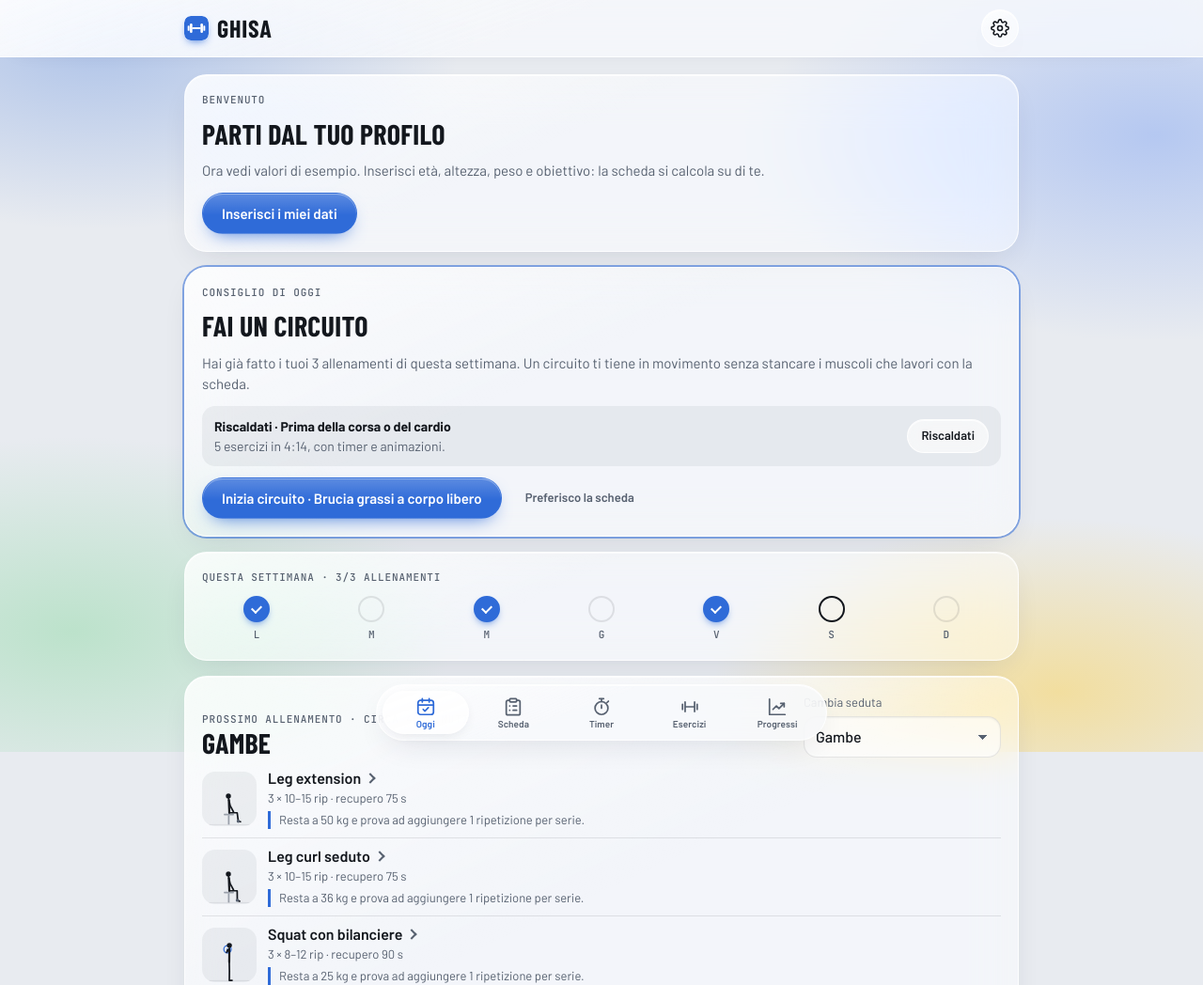
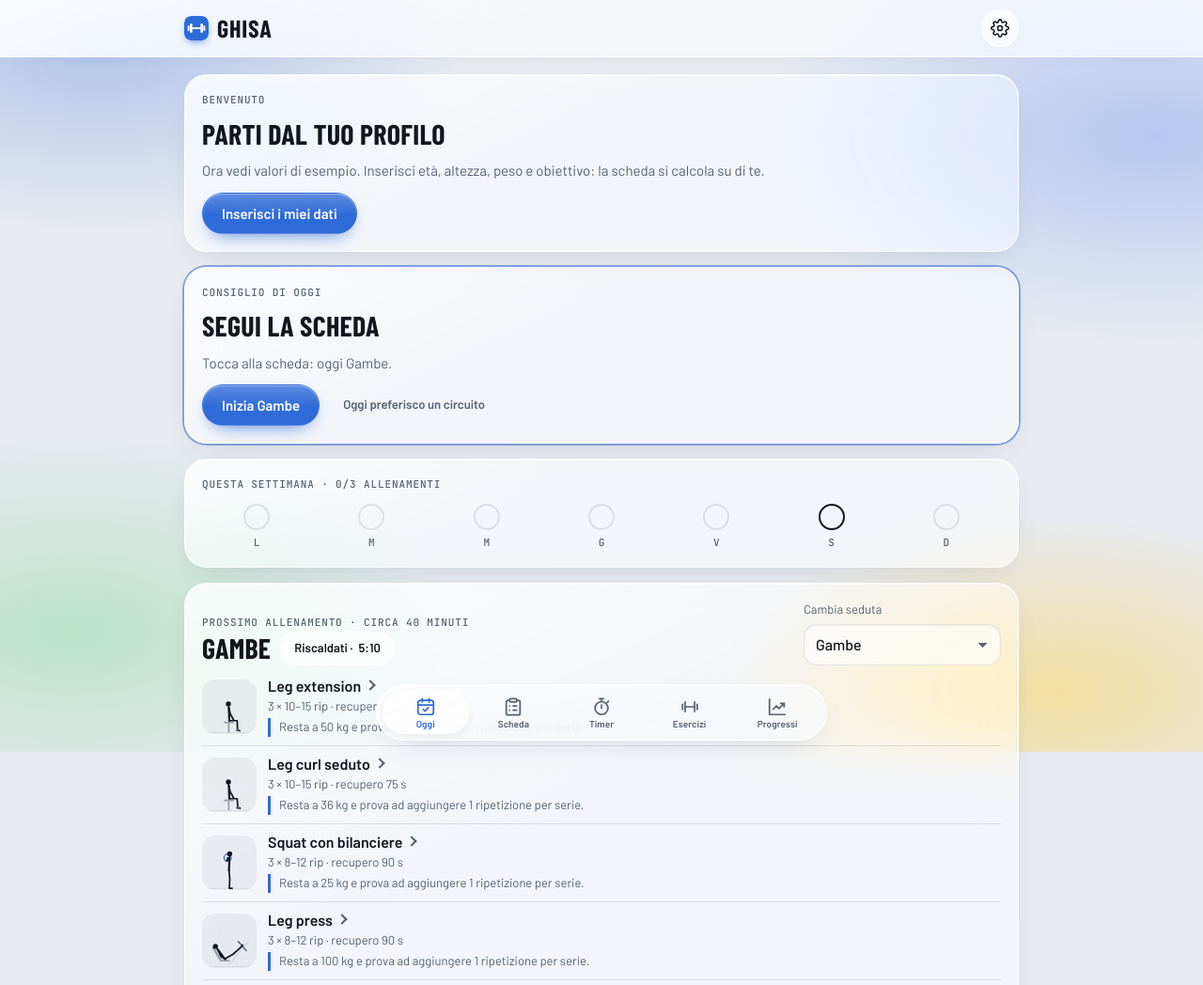
Before and after one commit to akatina-laflare/palestra, a plain HTML site: page index.html in a window 1280 px wide. Shown: the top 1048 px of the page at 94% size. Drawn offline with nearby package versions, Linux system fonts and the light colour scheme; animation ran at ten frames a second.

Commit message:
Versione 8: settimana giusta, Riscaldati accanto alla seduta, tolto il peso
- I 16 allenamenti copiati dagli appunti ora finiscono il 14/11 e non contano nella settimana né nel consiglio di oggi
- Il pulsante Riscaldati è accanto al nome della seduta in Oggi e su ogni seduta in Scheda
- Tolto il riquadro del peso corporeo da Oggi

Co-Authored-By: Claude Opus 5.5 <noreply@anthropic.com>

```diff
--- a/index.html
+++ b/index.html
@@ -468,7 +468,7 @@ const haptic = p => {
 };
 const reduce = matchMedia('(prefers-reduced-motion: reduce)').matches;
 
-const APP_VERSION = '7 · 21/11/2026';
+const APP_VERSION = '8 · 21/11/2026';
 const ICON = {
   oggi:'<rect x="3" y="4.5" width="18" height="16.5" rx="3"/><path d="M8 2.5v4M16 2.5v4M3 10h18"/><path d="m9 15 2 2 4-4"/>',
   scheda:'<rect x="8" y="2.5" width="8" height="4" rx="1"/><path d="M16 4.5h2a2 2 0 0 1 2 2v13a2 2 0 0 1-2 2H6a2 2 0 0 1-2-2v-13a2 2 0 0 1 2-2h2"/><path d="M12 11h4M12 16h4M8 11h.01M8 16h.01"/>',
@@ -1122,9 +1122,11 @@ const LS = 'ghisa-coach-v2';
 const SYNC = {stateRef:null, woCol:null, chain:Promise.resolve(), t:null};
 function loadLocal(){ try{ const j = localStorage.getItem(LS) || localStorage.getItem('ghisa-coach-v1'); if(j) return JSON.parse(j); }catch(e){} return null; }
 function saveLocal(){ try{ localStorage.setItem(LS, JSON.stringify(state)); }catch(e){} }
+const IMP_DATES = {"imp01": "2026-10-15", "imp02": "2026-10-17", "imp03": "2026-10-19", "imp04": "2026-10-21", "imp05": "2026-10-23", "imp06": "2026-10-25", "imp07": "2026-10-27", "imp08": "2026-10-29", "imp09": "2026-10-31", "imp10": "2026-11-02", "imp11": "2026-11-04", "imp12": "2026-11-06", "imp13": "2026-11-08", "imp14": "2026-11-10", "imp15": "2026-11-12", "imp16": "2026-11-14"};
 function merge(s){
   const m = {...structuredClone(DEFAULT), ...(s || {}), profile:{...DEFAULT.profile, ...((s && s.profile) || {})}};
-  m.workouts = (m.workouts || []).map(w => ({...w, id: w.id || uidGen(), ts: w.ts || dayNum(w.date) * 864e5}));
+  m.workouts = (m.workouts || []).map(w => ({...w, id: w.id || uidGen(), ts: w.ts || dayNum(w.date) * 864e5}))
+    .map(w => w.imported && IMP_DATES[w.id] && w.date !== IMP_DATES[w.id] ? {...w, date: IMP_DATES[w.id], ts: dayNum(IMP_DATES[w.id]) * 864e5 + 18 * 36e5} : w);
   m.weights = (m.weights || []).filter(x => x && x.date && x.kg > 0);
   m.chat = (m.chat || []).filter(x => x && x.content);
   m.pending = Array.isArray(m.pending) ? m.pending : [];
@@ -1670,7 +1672,7 @@ function renderOggi(){
   const el = $('#p-oggi');
   if(state.active) return renderSession(el);
   const sp = split(), idx = nextDayIdx(), wd = weekDates(), today = iso(), rec = recommend();
-  const doneDays = new Set(state.workouts.map(w => w.date));
+  const doneDays = new Set(realWos().map(w => w.date));
   const done = wd.filter(d => doneDays.has(d)).length;
   el.innerHTML = `
     ${state.profile.example ? `<div class="card glass"><span class="eyebrow">Benvenuto</span><h2>Parti dal tuo profilo</h2><p class="muted">Ora vedi valori di esempio. Inserisci età, altezza, peso e obiettivo: la scheda si calcola su di te.</p><div class="row"><button class="btn primary" data-go="profilo">Inserisci i miei dati</button></div></div>` : ''}
@@ -1678,9 +1680,8 @@ function renderOggi(){
       <span class="eyebrow">Consiglio di oggi</span>
       <h2>${rec.kind === 'circ' ? 'Fai un circuito' : 'Segui la scheda'}</h2>
       <p class="muted">${esc(rec.why)}</p>
-      <div class="note small wurow" id="wuRow">${rec.kind === 'circ' ? circWuNote(rec.C) : wuNote(sp[idx])}</div>
       <div class="row">${rec.kind === 'circ'
-        ? `<button class="btn primary" id="recGo">Inizia circuito · ${esc(rec.C.n)}</button><button class="btn ghost sm" id="recAlt">Preferisco la scheda</button>`
+        ? `<button class="btn primary" id="recGo">Inizia circuito · ${esc(rec.C.n)}</button><button class="btn sm" id="wuCirc">Riscaldati</button><button class="btn ghost sm" id="recAlt">Preferisco la scheda</button>`
         : `<button class="btn primary" id="recGo">Inizia ${esc(sp[idx].n)}</button><button class="btn ghost sm" id="recAlt">Oggi preferisco un circuito</button>`}</div>
     </div>
     <div class="card glass">
@@ -1689,38 +1690,24 @@ function renderOggi(){
     </div>
     <div class="card glass">
       <div class="row between" style="align-items:flex-end">
-        <div style="min-width:0"><span class="eyebrow" id="nextEyebrow">Prossimo allenamento · circa ${estMin(sp[idx].ex)} minuti</span><h2 id="nextName">${esc(sp[idx].n)}</h2></div>
+        <div style="min-width:0"><span class="eyebrow" id="nextEyebrow">Prossimo allenamento · circa ${estMin(sp[idx].ex)} minuti</span><div class="row" style="gap:10px;align-items:center"><h2 id="nextName">${esc(sp[idx].n)}</h2><button class="btn sm" id="wuGo" data-wu="${warmupFor(sp[idx].ex)}">Riscaldati · <span id="wuMin">${mmss(wuDur(warmupFor(sp[idx].ex)))}</span></button></div></div>
         <label class="f" style="width:min(100%,210px)">Cambia seduta<select id="pickDay"><optgroup label="La tua scheda">${sp.map((d, i) => `<option value="${i}" ${i === idx ? 'selected' : ''}>${esc(d.n)}</option>`).join('')}</optgroup><optgroup label="Per gruppo muscolare">${GROUP_WORKOUTS.map(g => `<option value="g:${g.key}">${esc(g.n)}</option>`).join('')}</optgroup></select></label>
       </div>
       <div id="nextList">${dayList(sp[idx])}</div>
       <div class="row between" style="flex-wrap:nowrap;gap:10px"><span class="small muted" style="min-width:0">Cambiano da soli ogni settimana.</span><button class="btn ghost sm" id="reroll" style="flex:none">Cambia esercizi</button></div>
       <div class="row"><button class="btn primary" id="startW">Inizia allenamento</button><button class="btn" id="logPast">Registra un allenamento già fatto</button></div>
     </div>
-    <div class="card glass">
-      <div class="row between"><h3>Il tuo peso</h3><span class="small muted num">${(() => { const lw = sortedWeights().pop(); return lw ? 'ultima pesata ' + fmt(lw.kg) + ' kg · ' + dItal(lw.date) : 'nessuna pesata'; })()}</span></div>
-      <form class="row" id="qwForm" style="flex-wrap:nowrap;gap:8px" novalidate>
-        <label class="f" style="flex:1"><span class="sr">Peso di oggi in kg</span><input id="qwKg" inputmode="decimal" autocomplete="off" placeholder="Peso di oggi (kg)"></label>
-        <button class="btn primary" type="submit" style="flex:none">Salva</button>
-      </form>
-      <p class="small" id="qwErr" style="color:var(--red)" hidden></p>
-    </div>
 `;
   $('#startW').onclick = () => startSession($('#pickDay').value);
   $('#logPast').onclick = () => { startSession($('#pickDay').value, {past:true}); };
-  $('#qwForm').onsubmit = e => {
-    e.preventDefault();
-    const kg = num($('#qwKg').value), err = $('#qwErr');
-    if(!(kg >= 30 && kg <= 300)){ err.textContent = 'Scrivi un peso tra 30 e 300 kg.'; err.hidden = false; haptic([10, 40, 10]); return; }
-    saveWeight(iso(), kg);
-  };
-  const bindWu = () => { $('#wuGo').onclick = () => wodStart({warmup:$('#wuGo').dataset.wu, after: rec.kind === 'circ' ? null : $('#pickDay').value, afterCirc: rec.kind === 'circ' ? rec.C.id : null}); };
-  bindWu();
+  $('#wuGo').onclick = () => wodStart({warmup:$('#wuGo').dataset.wu, after:$('#pickDay').value});
+  const wc = $('#wuCirc'); if(wc) wc.onclick = () => wodStart({warmup:circWuId(rec.C), afterCirc:rec.C.id});
   const fallbackC = CIRCUITS.find(c => c.id === 'bruciagrassi');
   $('#recGo').onclick = () => rec.kind === 'circ' ? wodStart(rec.C.id) : startSession($('#pickDay').value);
   $('#recAlt').onclick = () => rec.kind === 'circ' ? $('#startW').scrollIntoView({behavior: reduce ? 'auto' : 'smooth', block:'center'}) : wodStart(fallbackC.id);
   const pick = ref => {
     const {day} = resolveDay(ref); $('#pickDay').value = ref;
-    if(rec.kind !== 'circ'){ $('#wuRow').innerHTML = wuNote(day); bindWu(); }
+    const wu = warmupFor(day.ex); $('#wuGo').dataset.wu = wu; $('#wuMin').textContent = mmss(wuDur(wu));
     $('#nextName').textContent = day.n; $('#nextEyebrow').textContent = String(ref).startsWith('g:') ? `Gruppo muscolare · circa ${estMin(day.ex)} minuti` : `Prossimo allenamento · circa ${estMin(day.ex)} minuti`;
     $('#nextList').innerHTML = dayList(day); hookFigs($('#nextList'));
   };
@@ -1731,9 +1718,9 @@ function renderOggi(){
 /* today's advice: the next session of the plan, or a light circuit when the muscles need a break */
 function recommend(){
   const today = iso(), wd = weekDates(), days = +state.profile.days || 3, sp = split(), idx = nextDayIdx();
-  const trained = new Set([...state.workouts.map(w => w.date), ...state.wods.map(w => w.date)]);
-  const weekDone = new Set(state.workouts.filter(w => wd.includes(w.date)).map(w => w.date)).size;
-  const last = state.workouts[state.workouts.length - 1];
+  const real = realWos(), trained = new Set([...real.map(w => w.date), ...state.wods.map(w => w.date)]);
+  const weekDone = new Set(real.filter(w => wd.includes(w.date)).map(w => w.date)).size;
+  const last = real[real.length - 1] || state.workouts[state.workouts.length - 1];
   const gap = last ? dayNum(today) - dayNum(last.date) : 99;
   let row = 0; for(let d = dayNum(today) - 1; row < 10; d--){ const iso2 = new Date(d * 864e5).toISOString().slice(0, 10); if(trained.has(iso2)) row++; else break; }
   const lastLegs = last && /gamb|glute/i.test(last.n);
@@ -1742,7 +1729,7 @@ function recommend(){
   if(trained.has(today)) return circ(last && last.date === today ? `Oggi hai già fatto ${last.n}. Se ti va di fare ancora qualcosa, basta un circuito leggero.` : 'Oggi ti sei già allenato. Se ti va di fare ancora qualcosa, basta un circuito leggero.');
   if(weekDone >= days) return circ(`Hai già fatto i tuoi ${days} allenamenti di questa settimana. Un circuito ti tiene in movimento senza stancare i muscoli che lavori con la scheda.`);
   if(row >= 2) return circ(`Ti sei allenato ${row} giorni di fila. Oggi un circuito leggero aiuta a recuperare; con la scheda riprendi domani.`);
-  return {kind:'plan', why: gap >= 4 && last ? `Sono passati ${gap} giorni dall'ultimo allenamento: riprendi dalla scheda, con ${sp[idx].n}.` : `Tocca alla scheda: oggi ${sp[idx].n}.${weekDone ? ` Questa settimana ne hai fatti ${weekDone} su ${days}.` : ''}`};
+  return {kind:'plan', why: gap >= 4 && last && !last.imported ? `Sono passati ${gap} giorni dall'ultimo allenamento: riprendi dalla scheda, con ${sp[idx].n}.` : `Tocca alla scheda: oggi ${sp[idx].n}.${weekDone ? ` Questa settimana ne hai fatti ${weekDone} su ${days}.` : ''}`};
 }
 function circWuId(C){ return warmupFor(circSt(C)) === 'generale' ? 'cardio' : warmupFor(circSt(C)); }
 function reroll(ref){ const k = rotKey(ref); state.rot[k] = (state.rot[k] || 0) + 1; persist(); }
@@ -1773,6 +1760,7 @@ function startSession(ref, opt = {}){
 const setDone = s => s.done || String(s.reps ?? '') !== ''; // writing the reps is enough: no need to tick every set
 const sessionCount = A => { let d = 0, t = 0; A.ex.forEach(e => e.sets.forEach(s => { t++; if(setDone(s)) d++; })); return [d, t]; };
 /* one exercise at a time: do all the sets, write the kilos you used, tick it, go to the next one */
+const realWos = () => state.workouts.filter(w => !w.imported); // workouts actually logged in the app
 const curIdx = A => { if(typeof A.cur === 'number' && A.ex[A.cur]) return A.cur; return A.cur === -1 ? -1 : A.ex.findIndex(e => !e.done); };
 function exDraft(e){
   if(e.draft) return e.draft;
@@ -1949,7 +1937,7 @@ function renderScheda(){
     <div><span class="eyebrow">${p.days} giorni · ${esc(G.l)} · ${esc(LEVELS[p.level].split(' (')[0])}</span><h2>La tua scheda</h2></div>
     <div class="seg glass" role="group" aria-label="Organizzazione della scheda">${Object.entries(STYLES).map(([k, l]) => `<button data-style="${k}" aria-pressed="${(p.style || 'auto') === k}">${l}</button>`).join('')}</div>
     <p class="muted">${p.style === 'mia' ? 'Le tue 3 sedute della palestra: gambe, dorso e bicipiti, petto e tricipiti. Gli esercizi cambiano solo tra quelli che usi, così trovi sempre le macchine che conosci.' : p.style === 'muscoli' ? 'Ogni seduta allena uno o due gruppi muscolari. È adatta soprattutto se ti alleni 4 o più volte a settimana.' : 'Ogni seduta allena più muscoli: è la scelta migliore se ti alleni 2–3 volte a settimana o se sei all\'inizio.'} Esegui le sedute in ordine: dopo l'ultima ricominci dalla prima.</p>
-    <div class="grid2">${sp.map((d, i) => `<div class="card glass"><div class="row between"><div style="min-width:0"><span class="eyebrow">Seduta ${i + 1} · circa ${estMin(d.ex)} min</span><h3>${esc(d.n)}</h3></div><div class="row" style="gap:6px;flex-wrap:nowrap"><button class="btn ghost sm" data-reroll="${i}">Cambia esercizi</button><button class="btn primary sm" data-start="${i}">Inizia</button></div></div><div>${d.ex.map((id, pos) => exRow(id, id !== d.base[pos] ? '<span><span class="tag">sostituito</span></span>' : '', planKey(i, pos))).join('')}</div></div>`).join('')}</div>
+    <div class="grid2">${sp.map((d, i) => `<div class="card glass"><div class="row between"><div style="min-width:0"><span class="eyebrow">Seduta ${i + 1} · circa ${estMin(d.ex)} min</span><h3>${esc(d.n)}</h3></div><div class="row" style="gap:6px"><button class="btn sm" data-wustart="${i}">Riscaldati</button><button class="btn ghost sm" data-reroll="${i}">Cambia esercizi</button><button class="btn primary sm" data-start="${i}">Inizia</button></div></div><div>${d.ex.map((id, pos) => exRow(id, id !== d.base[pos] ? '<span><span class="tag">sostituito</span></span>' : '', planKey(i, pos))).join('')}</div></div>`).join('')}</div>
     <p class="small muted">Gli esercizi cambiano da soli ogni settimana (squat, pressa e chest press ogni ${ROT_WEEKS}). «Cambia esercizi» li varia subito, «Cambia» sostituisce un esercizio e lo tiene fisso.</p>
     <details class="card glass" id="gruppi"><summary><strong>Allenamenti per un solo muscolo</strong> <span class="small muted">· quando vuoi</span></summary><div style="padding-top:12px">
     <div class="grid2">${GROUP_WORKOUTS.map(g => { const ex = groupEx(g.key); return `<div class="card glass gcard">
@@ -1963,6 +1951,7 @@ function renderScheda(){
       persist(); renderAll(); toast(`${day.n}: ora c'è ${EX[nid].n}`);
     }});
   });
+  el.querySelectorAll('[data-wustart]').forEach(b => b.onclick = () => wodStart({warmup: warmupFor(sp[+b.dataset.wustart].ex), after: +b.dataset.wustart}));
   el.querySelectorAll('[data-start]').forEach(b => b.onclick = () => { if(!state.active) showTab('oggi'); startSession(+b.dataset.start); });
   el.querySelectorAll('[data-reroll]').forEach(b => b.onclick = () => { reroll(b.dataset.reroll); renderAll(); toast(`${sp[+b.dataset.reroll].n}: esercizi cambiati`); });
   el.querySelectorAll('[data-gstart]').forEach(b => b.onclick = () => { if(!state.active) showTab('oggi'); startSession('g:' + b.dataset.gstart); });
@@ -2891,7 +2880,7 @@ function renderProgressi(){
   const prs = {};
   state.workouts.forEach(wo => wo.ex.forEach(e => loaded(e.id) && e.sets.forEach(s => { const kg = num(s.kg), rp = num(s.reps); if(!kg || !rp) return; const v = e1rm(kg, rp); if(!prs[e.id] || v > prs[e.id].v) prs[e.id] = {v, kg, reps:rp, date:wo.date}; })));
   const today = dayNum(iso());
-  const month = state.workouts.filter(x => today - dayNum(x.date) < 30).length;
+  const month = realWos().filter(x => today - dayNum(x.date) < 30).length;
   const el = $('#p-progressi');
   el.innerHTML = `
     <div><span class="eyebrow">Andamento</span><h2>I tuoi progressi</h2></div>
```
